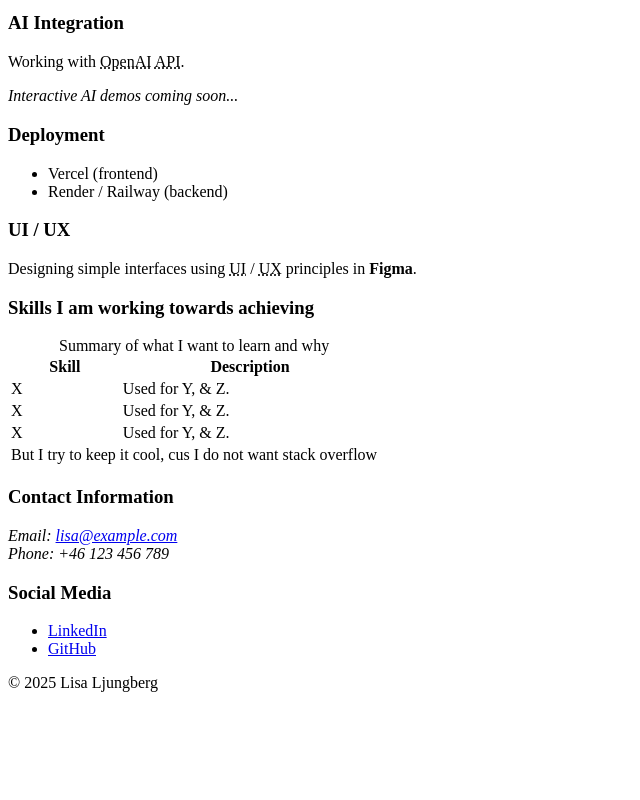
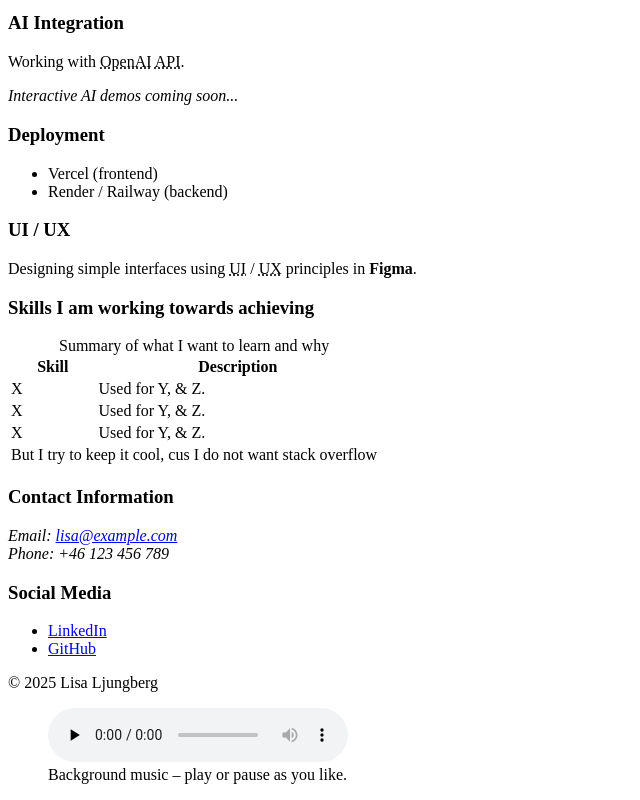
Before and after one commit to LisaLjungberg99/AboutMePage, a website: page now.html in a window 1280 px wide. Shown: the part 726-1526 px from the top of the page, without its empty margins (0-640 px from the left). Before the commit the page ends 1434 px from the top, so only its background shows below. Drawn offline with Linux system fonts and the light colour scheme.

Commit message:
Add background music feature

```diff
--- a/now.html
+++ b/now.html
@@ -117,10 +117,6 @@
         <caption>
           Summary of what I want to learn and why
         </caption>
-        <colgroup>
-          <col style="width: 30%" />
-          <col style="width: 70%" />
-        </colgroup>
         <thead>
           <tr>
             <th>Skill</th>
@@ -172,6 +168,13 @@
       </section>
 
       <p>&copy; 2025 Lisa Ljungberg</p>
+      <figure>
+        <audio controls preload="none">
+          <source src="music/background-music.mp3" type="audio/mpeg" />
+          Your browser does not support the audio element.
+        </audio>
+        <figcaption>Background music – play or pause as you like.</figcaption>
+      </figure>
     </footer>
   </body>
 </html>
```
Also changed, not shown: future.html (+7 -0 lines), history.html (+7 -0 lines), home.html (+7 -0 lines), 1 other file.
